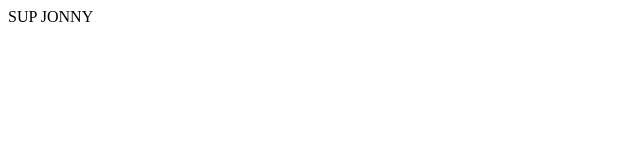
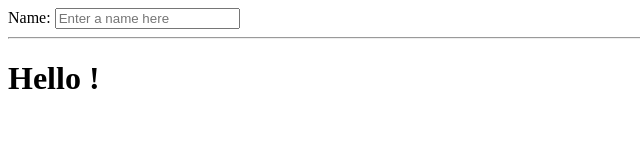
Before and after one commit to bryentsariwati/web-app, a website: page app/index.html in a window 1280 px wide. Shown: the whole page, without its empty margins (0-640 px from the left). Drawn offline with nearby package versions, Linux system fonts and the light colour scheme.

Commit message:
- included angularjs

```diff
--- a/app/index.html
+++ b/app/index.html
@@ -1 +1,14 @@
-<div>SUP JONNY</div>
+<!doctype html>
+<html ng-app>
+	<head>
+		<script src="https://ajax.googleapis.com/ajax/libs/angularjs/1.7.2/angular.min.js"></script>
+	</head>
+	<body>
+		<div>
+			<label>Name:</label>
+			<input type="text" ng-model="yourName" placeholder="Enter a name here">
+			<hr>
+			<h1>Hello {{yourName}}!</h1>
+		</div>
+	</body>
+</html>
```
